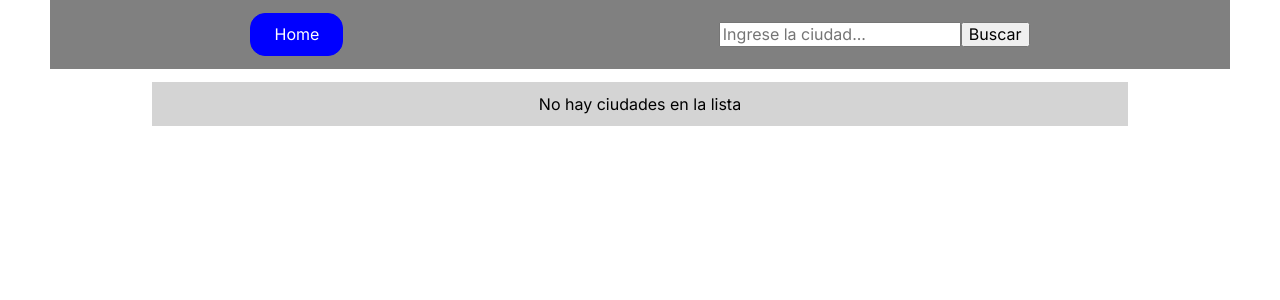
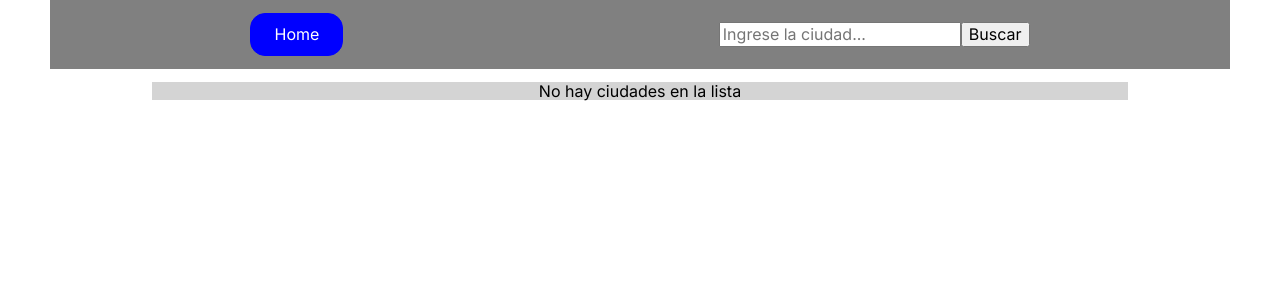
Before and after one commit to Luisx00x/WeatherApp, a Next.js app: page / in a window 1280 px wide. Shown: the top 300 px of the page. Built offline with nearby package versions, Linux system fonts and the light colour scheme.

Commit message:
fix: multiples cards work correctly

```diff
--- a/src/app/globals.css
+++ b/src/app/globals.css
@@ -50,6 +50,7 @@ nav a:hover{
 .cards{
   display: flex;
   justify-content: space-around;
+  flex-wrap: wrap;
 }
 
 /* Desktop */
@@ -66,11 +67,11 @@ nav a:hover{
   .cards-container{
     width: 950px;
     margin: 1% auto;
-    background-color: rgb(212, 212, 212);
-    padding: 1%
+    padding: 0 1%;
   }
   .cards{
     display: flex;
     justify-content: space-around;
+    width: 100%;
   }
 }
--- a/src/app/page.js
+++ b/src/app/page.js
@@ -33,8 +33,6 @@ const Home = () => {
         : null
         }
 
-        {console.log(modal)}
-
         <NavBar/>
         <div className="cards-container">
           <div className="cards">
--- a/src/components/Cards/Cards.module.css
+++ b/src/components/Cards/Cards.module.css
@@ -9,6 +9,7 @@
   text-decoration: none;
   color: black;
   align-items: center;
+  margin: 1% 0;
 }
 
 .img{
```
